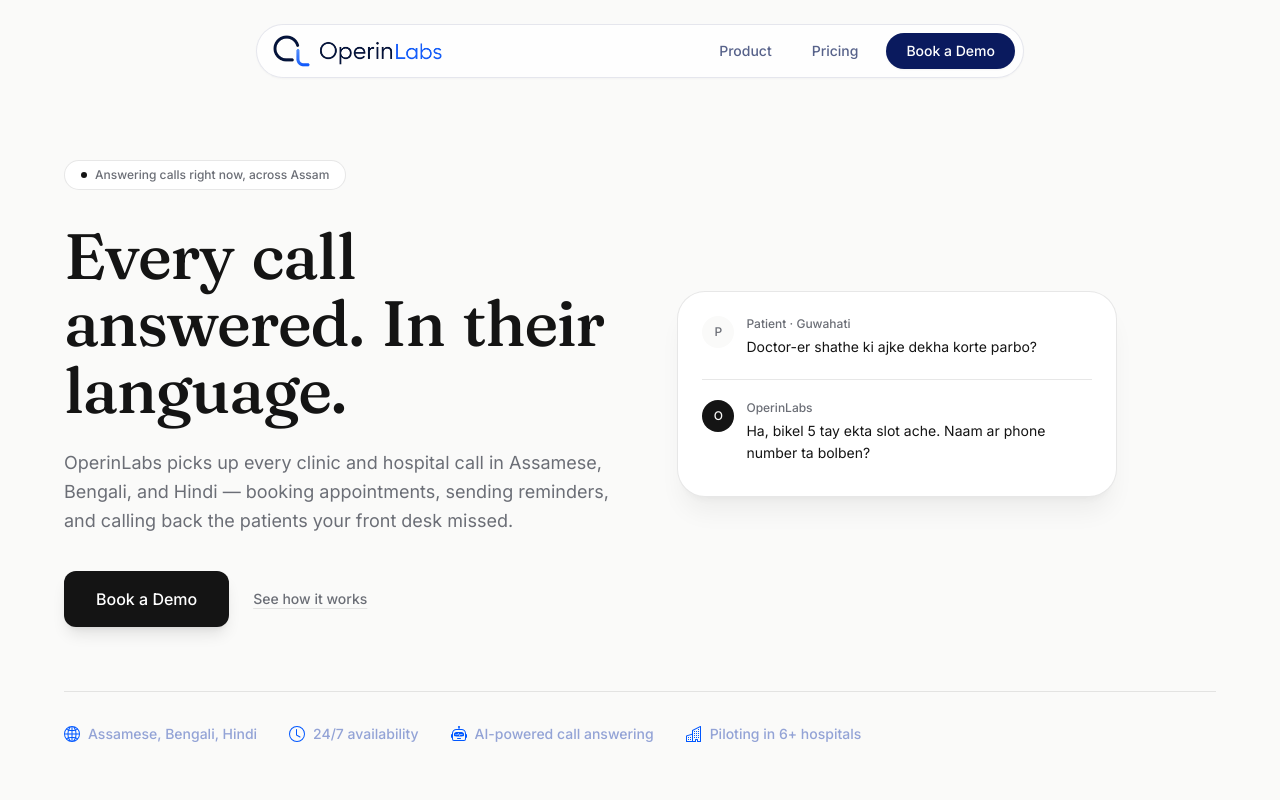
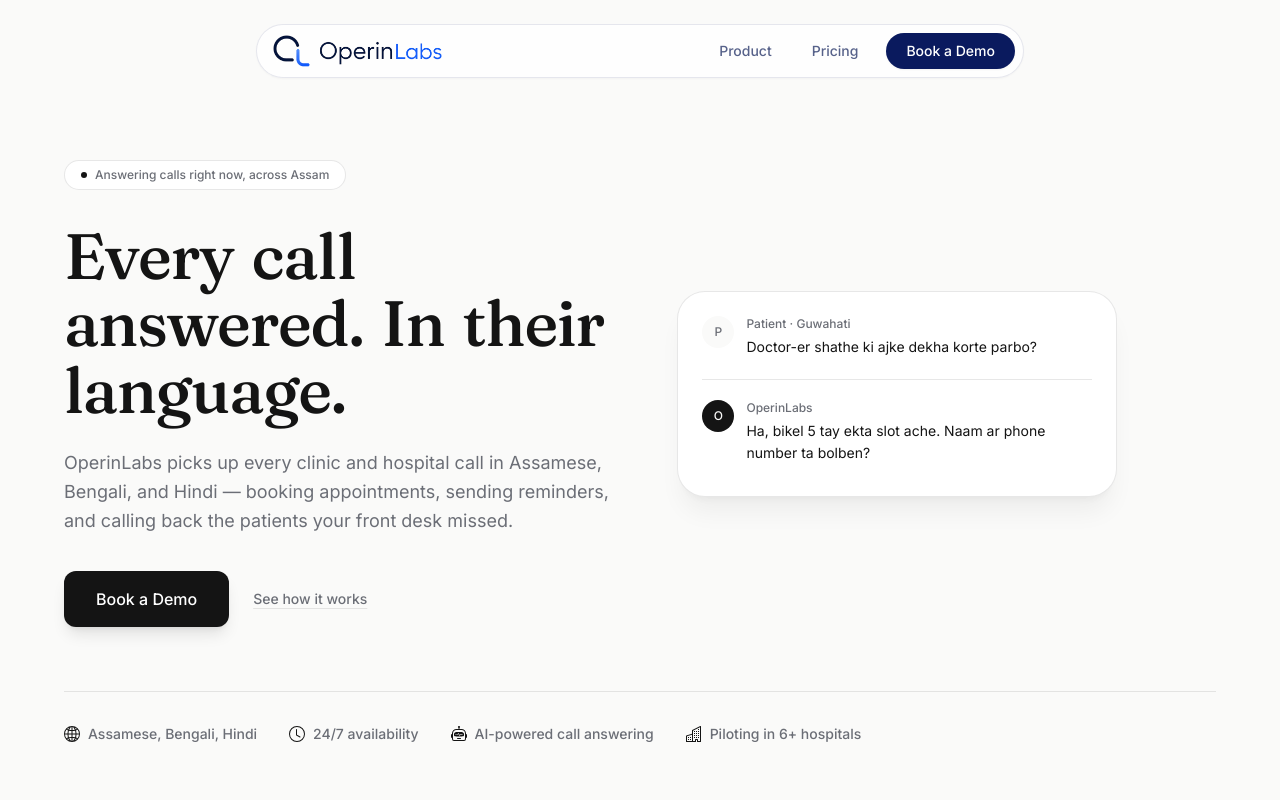
Before and after one commit to OperinLabs/OperinLabs-Landing-Page, a React (Vite) app: page / in a window 1280 px wide. Shown: the top 800 px of the page. Built offline with nearby package versions, Linux system fonts and the light colour scheme.

Commit message:
Update TrustIndicators.tsx

```diff
--- a/src/components/TrustIndicators.tsx
+++ b/src/components/TrustIndicators.tsx
@@ -13,9 +13,9 @@ export default function TrustIndicators() {
       {items.map(({ icon: Icon, label }) => (
         <div
           key={label}
-          className="flex items-center gap-2 text-sm font-medium text-night-soft"
+          className="flex items-center gap-2 text-sm font-medium text-mono-soft"
         >
-          <Icon aria-hidden="true" className="text-base text-accent" />
+          <Icon aria-hidden="true" className="text-base text-mono-ink" />
           <span>{label}</span>
         </div>
       ))}
```
